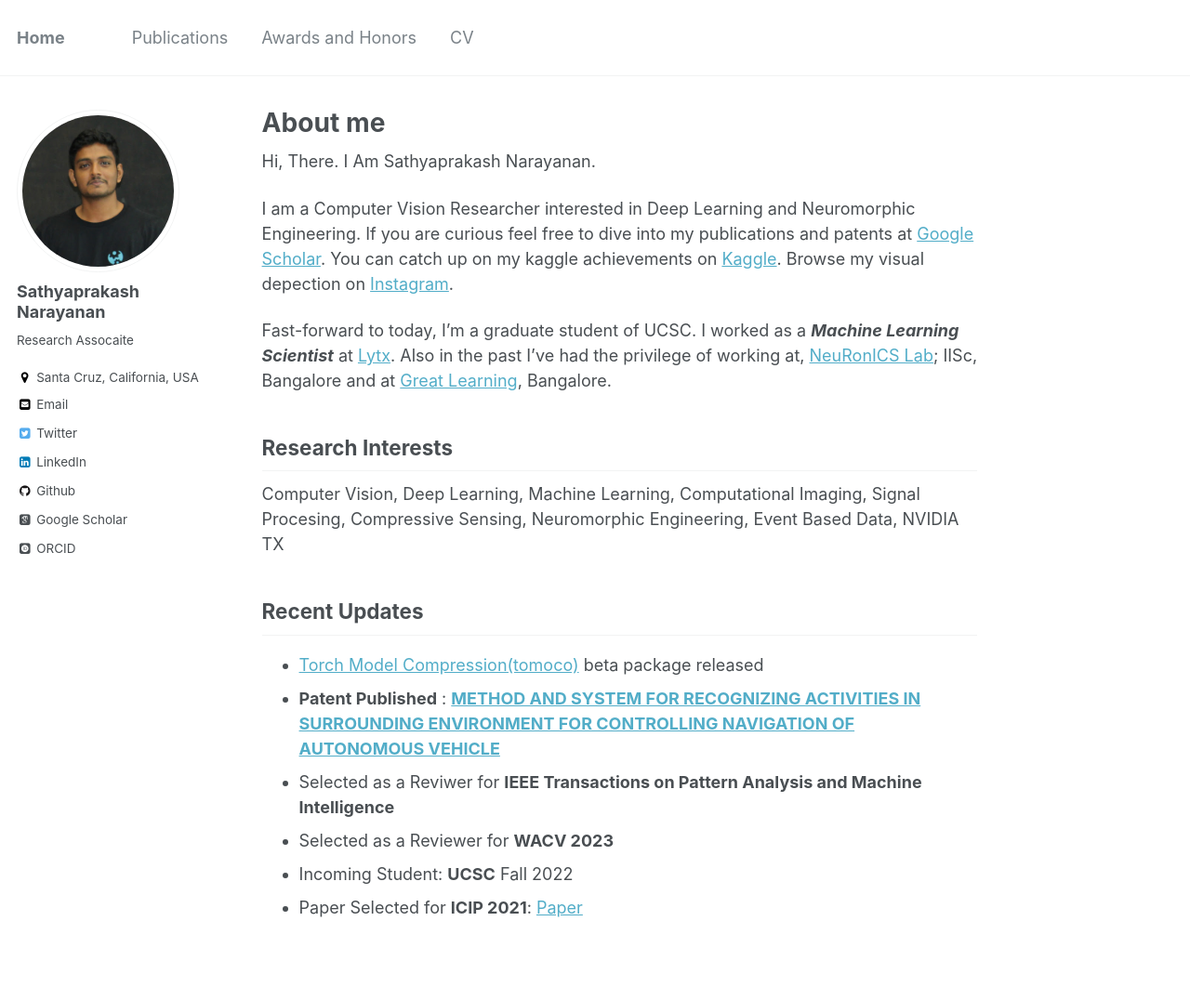
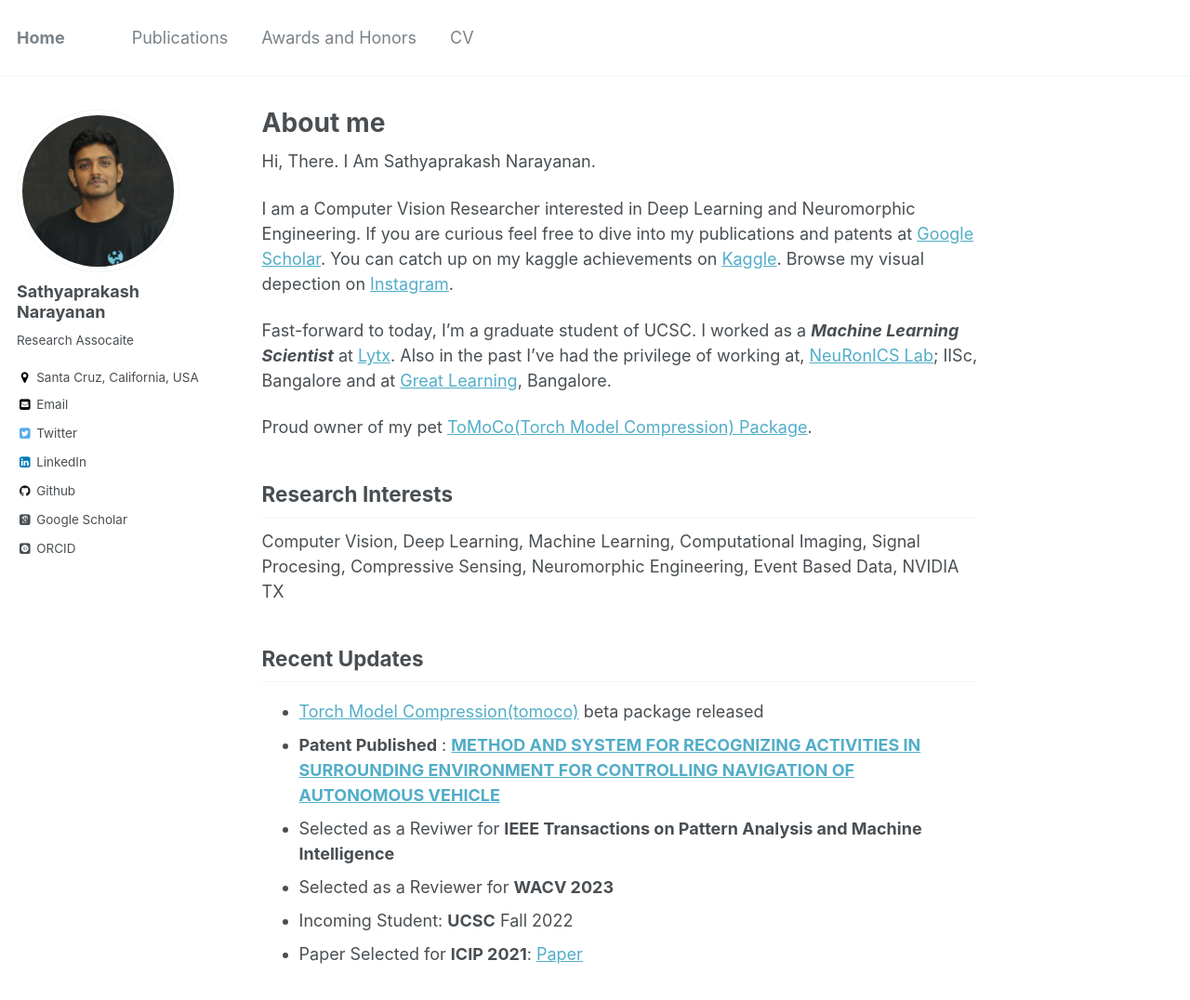
Before and after one commit to satabios/satabios.github.io, a Jekyll site: the page built from _pages/about.md, in a window 1280 px wide and 1247 px high. Shown: the top 1076 px of the window at 93% size. Built offline with Jekyll 4.4.1, drawn with Linux system fonts in a browser that asks for light colours; some web fonts are replaced.

Commit message:
updated tomoco to main site

```diff
--- a/_pages/about.md
+++ b/_pages/about.md
@@ -13,6 +13,8 @@ I am a Computer Vision Researcher interested in Deep Learning and Neuromorphic E
 
 Fast-forward to today, I'm a graduate student of UCSC. I worked as a ***Machine Learning Scientist*** at [Lytx](https://www.lytx.com/en-us/). Also in the past I’ve had the privilege of working at, [NeuRonICS Lab](https://labs.dese.iisc.ac.in/neuronics/); IISc, Bangalore and at [Great Learning](https://www.greatlearning.in/), Bangalore.
 
+Proud owner of my pet [ToMoCo(Torch Model Compression) Package](https://github.com/satabios/tomoco).
+
 ## Research Interests
 
 Computer Vision, Deep Learning, Machine Learning, Computational Imaging, Signal Procesing, Compressive Sensing, Neuromorphic Engineering, Event Based Data, NVIDIA TX
```
